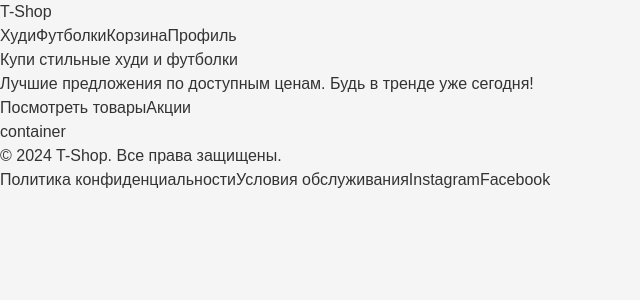
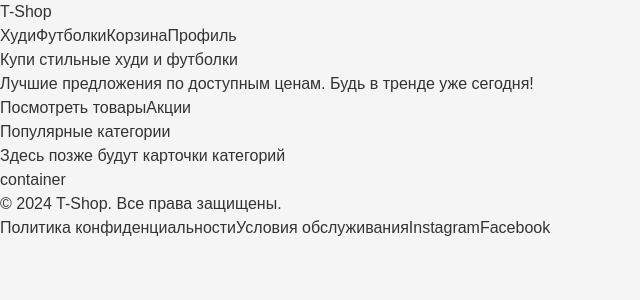
Before and after one commit to PotashinAndrey/t-shirt-shop, a Next.js app: page / in a window 1280 px wide. Shown: the top 300 px of the page, without its empty margins (0-640 px from the left). Built offline with nearby package versions, Linux system fonts and the light colour scheme.

Commit message:
popular categories

```diff
--- a/src/app/page.tsx
+++ b/src/app/page.tsx
@@ -1,11 +1,12 @@
-import { Hero } from "@/components/home";
 import Image from "next/image";
+import { Hero, PopularCategories } from "@/components/home";
 
 export default function Home() {
   return (
     <div className="">
       <main className="">
         <Hero />
+        <PopularCategories />
       </main>
     </div>
   );
--- /dev/null
+++ b/src/components/home/PopularCategories.tsx
@@ -0,0 +1,14 @@
+export const PopularCategories = () => {
+  return (
+    <section className="popular-categories bg-gray-100 py-16">
+      <div className="container mx-auto px-4 text-center">
+        <h2 className="text-3xl md:text-4xl font-bold mb-8">
+          Популярные категории
+        </h2>
+        <div className="grid grid-cols-1 sm:grid-cols-2 lg:grid-cols-3 gap-6">
+          Здесь позже будут карточки категорий
+        </div>
+      </div>
+    </section>
+  );
+};
--- a/src/components/home/index.ts
+++ b/src/components/home/index.ts
@@ -1 +1,2 @@
 export * from "./Hero";
+export * from "./PopularCategories";
```
